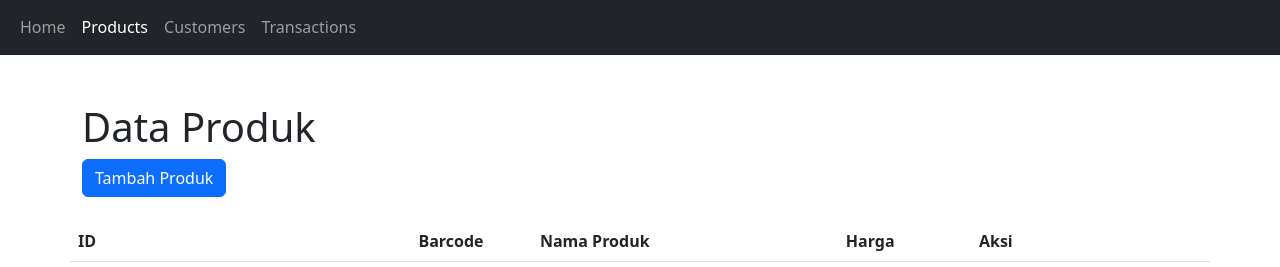
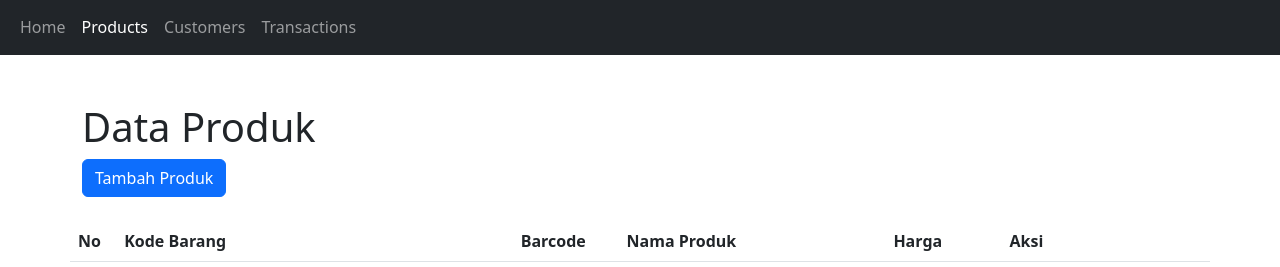
Before and after one commit to tuxkeren/web_prog_rti_2024, a PHP site: page /products.php in a window 1280 px wide. Shown: the part 193-460 px from the top of the page. Run offline with PHP 8.4, Linux system fonts and the light colour scheme; data comes from the database, SQL or seed files in the repository.

Commit message:
perubahan daftar product

```diff
--- a/P6/products.php
+++ b/P6/products.php
@@ -42,7 +42,8 @@
     <table class="table table-hover">
         <thead>
             <tr>
-            <th scope="col">ID</th>
+            <th scope="col">No</th>
+            <th scope="col">Kode Barang</th>
             <th scope="col">&nbsp;</th>
             <th scope="col">Barcode</th>
             <th scope="col">Nama Produk</th>
@@ -64,11 +65,13 @@
                         die('Query error['. $db->error.']');
                     }
 
+                    $no =1;
                     while ($prod = $hasil -> fetch_object())
                     {
         ?>
         <tbody>
             <tr>
+            <th scope="row"><?php echo $no; ?></th>
             <th scope="row"><?php echo $prod->id; ?></th>
             <td>
                 <img class="rounded" src="<?php echo "images/produk/".$prod->picture; ?>" height="200px" width="200px">
@@ -83,7 +86,7 @@
             </tr>
         </tbody>
         <?php
-                  }
+               $no++;   }
             }
         ?>
         </table>
```
